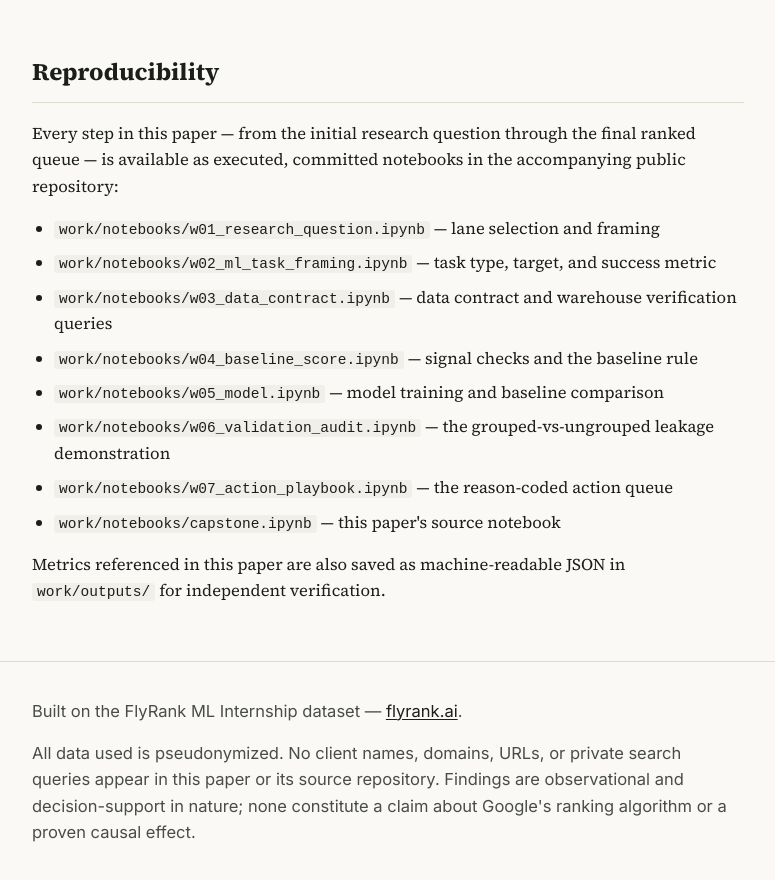
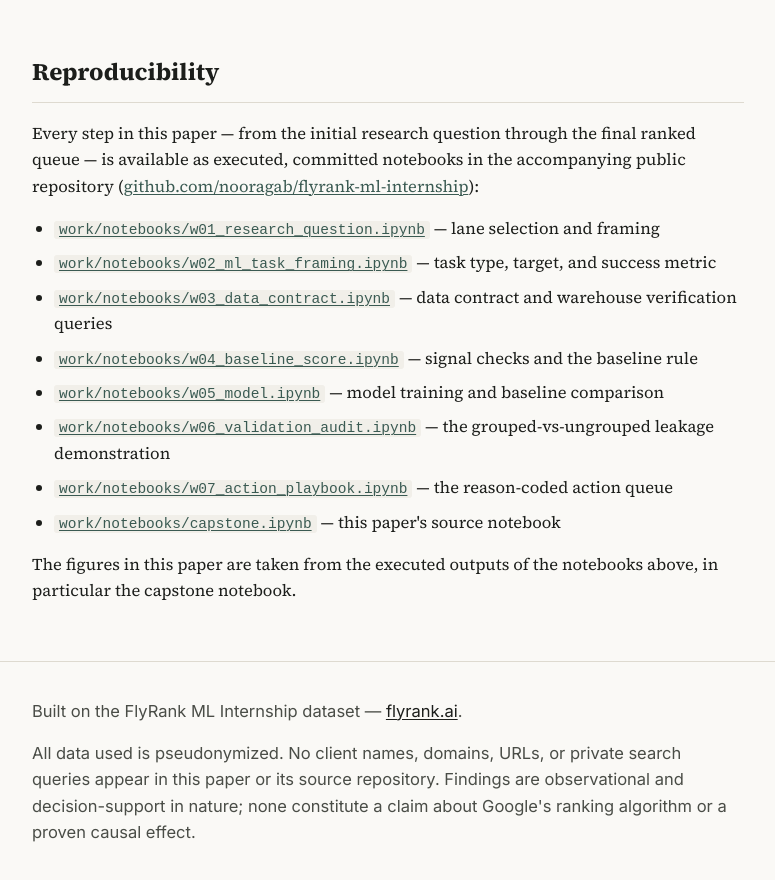
Before and after one commit to nooragab/flyrank-ml-internship, a plain HTML site: page index.html in a window 1280 px wide. Shown: the part 6163-7043 px from the top of the page, without its empty margins (252-1027 px from the left). Drawn offline with Linux system fonts and the light colour scheme.

Commit message:
Enhance reproducibility section with links and notes
Updated links to notebooks in the reproducibility section and added a note about figures.

```diff
--- a/index.html
+++ b/index.html
@@ -376,18 +376,18 @@
 
   <section id="reproducibility">
     <h2>Reproducibility</h2>
-    <p>Every step in this paper &mdash; from the initial research question through the final ranked queue &mdash; is available as executed, committed notebooks in the accompanying public repository:</p>
+    <p>Every step in this paper &mdash; from the initial research question through the final ranked queue &mdash; is available as executed, committed notebooks in the accompanying public repository (<a href="https://github.com/nooragab/flyrank-ml-internship" target="_blank" rel="noopener">github.com/nooragab/flyrank-ml-internship</a>):</p>
     <ul>
-      <li><code>work/notebooks/w01_research_question.ipynb</code> &mdash; lane selection and framing</li>
-      <li><code>work/notebooks/w02_ml_task_framing.ipynb</code> &mdash; task type, target, and success metric</li>
-      <li><code>work/notebooks/w03_data_contract.ipynb</code> &mdash; data contract and warehouse verification queries</li>
-      <li><code>work/notebooks/w04_baseline_score.ipynb</code> &mdash; signal checks and the baseline rule</li>
-      <li><code>work/notebooks/w05_model.ipynb</code> &mdash; model training and baseline comparison</li>
-      <li><code>work/notebooks/w06_validation_audit.ipynb</code> &mdash; the grouped-vs-ungrouped leakage demonstration</li>
-      <li><code>work/notebooks/w07_action_playbook.ipynb</code> &mdash; the reason-coded action queue</li>
-      <li><code>work/notebooks/capstone.ipynb</code> &mdash; this paper's source notebook</li>
+      <li><a href="https://github.com/nooragab/flyrank-ml-internship/blob/main/work/notebooks/w01_research_question.ipynb" target="_blank" rel="noopener"><code>work/notebooks/w01_research_question.ipynb</code></a> &mdash; lane selection and framing</li>
+      <li><a href="https://github.com/nooragab/flyrank-ml-internship/blob/main/work/notebooks/w02_ml_task_framing.ipynb" target="_blank" rel="noopener"><code>work/notebooks/w02_ml_task_framing.ipynb</code></a> &mdash; task type, target, and success metric</li>
+      <li><a href="https://github.com/nooragab/flyrank-ml-internship/blob/main/work/notebooks/w03_data_contract.ipynb" target="_blank" rel="noopener"><code>work/notebooks/w03_data_contract.ipynb</code></a> &mdash; data contract and warehouse verification queries</li>
+      <li><a href="https://github.com/nooragab/flyrank-ml-internship/blob/main/work/notebooks/w04_baseline_score.ipynb" target="_blank" rel="noopener"><code>work/notebooks/w04_baseline_score.ipynb</code></a> &mdash; signal checks and the baseline rule</li>
+      <li><a href="https://github.com/nooragab/flyrank-ml-internship/blob/main/work/notebooks/w05_model.ipynb" target="_blank" rel="noopener"><code>work/notebooks/w05_model.ipynb</code></a> &mdash; model training and baseline comparison</li>
+      <li><a href="https://github.com/nooragab/flyrank-ml-internship/blob/main/work/notebooks/w06_validation_audit.ipynb" target="_blank" rel="noopener"><code>work/notebooks/w06_validation_audit.ipynb</code></a> &mdash; the grouped-vs-ungrouped leakage demonstration</li>
+      <li><a href="https://github.com/nooragab/flyrank-ml-internship/blob/main/work/notebooks/w07_action_playbook.ipynb" target="_blank" rel="noopener"><code>work/notebooks/w07_action_playbook.ipynb</code></a> &mdash; the reason-coded action queue</li>
+      <li><a href="https://github.com/nooragab/flyrank-ml-internship/blob/main/work/notebooks/capstone.ipynb" target="_blank" rel="noopener"><code>work/notebooks/capstone.ipynb</code></a> &mdash; this paper's source notebook</li>
     </ul>
-    <p>Metrics referenced in this paper are also saved as machine-readable JSON in <code>work/outputs/</code> for independent verification.</p>
+    <p>The figures in this paper are taken from the executed outputs of the notebooks above, in particular the capstone notebook.</p>
   </section>
 
 </main>
```
